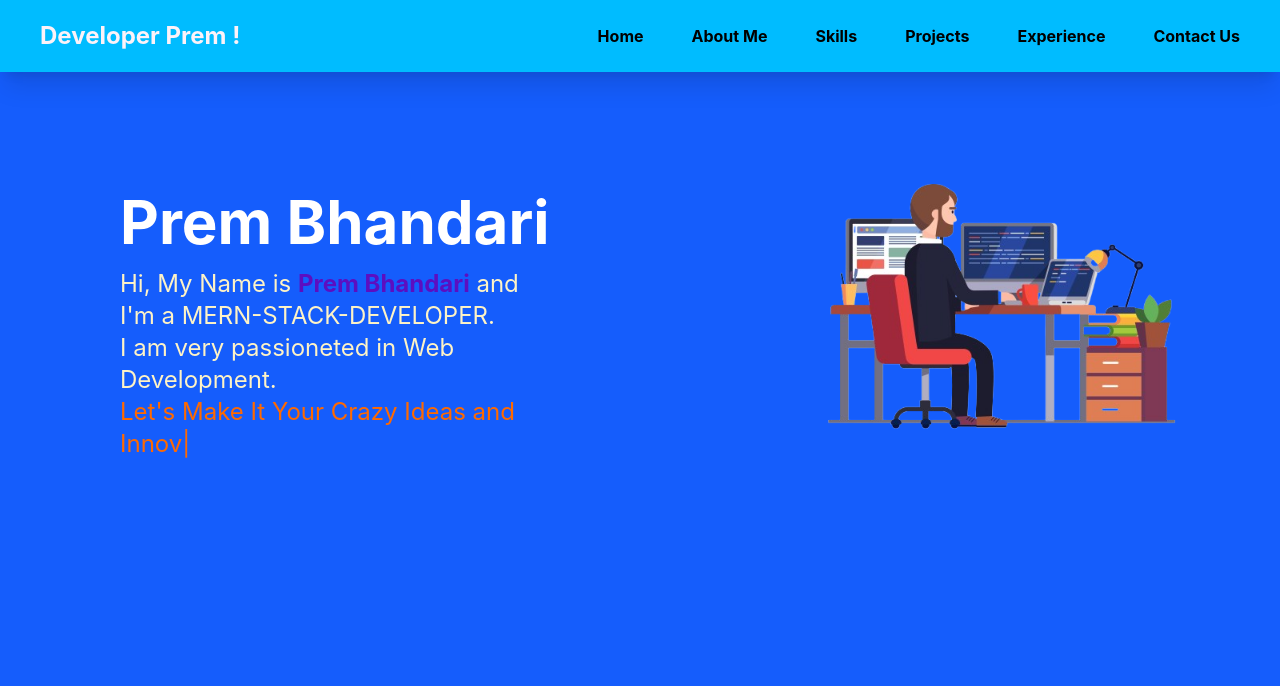
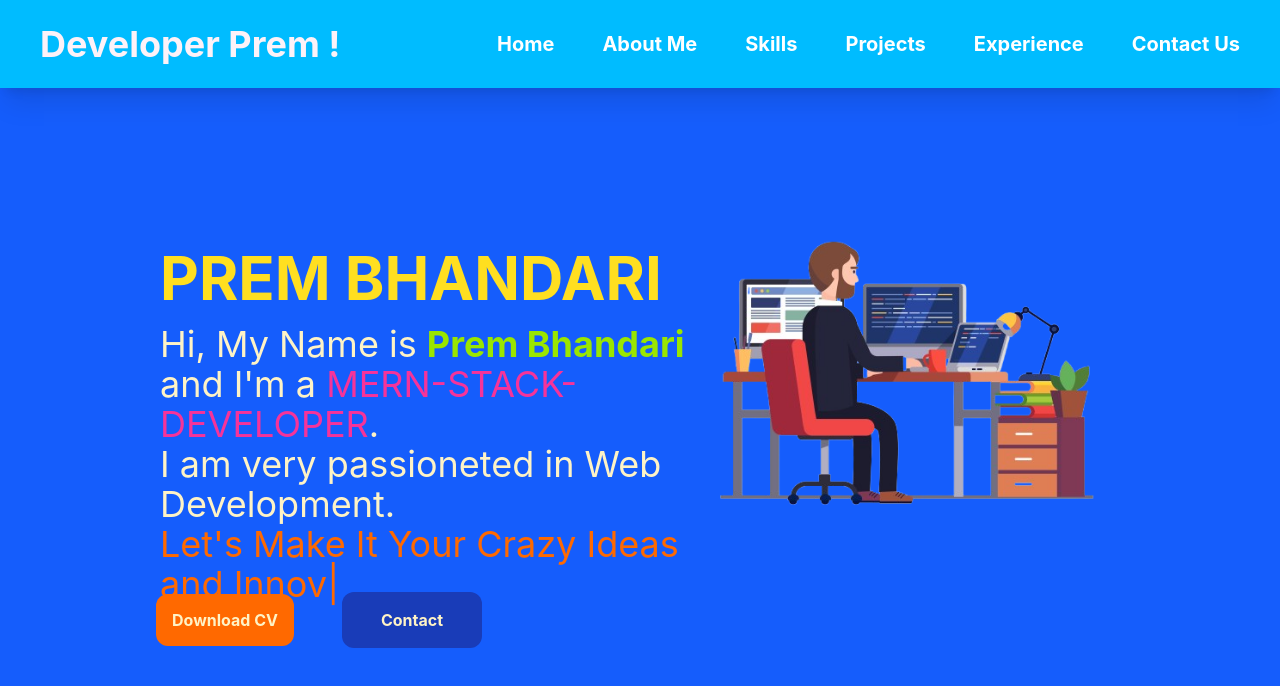
Before and after one commit to bhandariprem3636-lang/My-Portfolio-WebApp, a React (Vite) app: page / in a window 1280 px wide. Shown: the top 686 px of the page. Built offline with nearby package versions, Linux system fonts and the light colour scheme.

Commit message:
add download cv and contact button

```diff
--- a/src/Hero.jsx
+++ b/src/Hero.jsx
@@ -1,15 +1,17 @@
 import { Link } from "react-router-dom";
-import { ReactTyped } from 'react-typed';
-import developerPic from './assets/bg.png.png';
+import { ReactTyped } from "react-typed";
+import developerPic from "./assets/bg.png.png";
 
 const Hero = () => {
   return (
     <div>
       {/* Header Section */}
-      <div className="bg-sky-400 h-18 shadow-xl flex justify-between p-4 items-center">
-        <h1 className="font-bold text-2xl ml-6 text-pink-50">Developer Prem !</h1>
-        <nav>
-          <ul className="flex cursor-pointer font-bold">
+      <div className="bg-sky-400 h-22 shadow-xl flex justify-between p-4 items-center">
+        <h1 className="font-bold font-sans text-4xl ml-6 text-pink-50">
+          Developer Prem !
+        </h1>
+        <nav className="text-white text-xl">
+          <ul className="flex cursor-pointer font-sarif font-bold">
             <li className="m-4 p-2 hover:bg-green-400 duration-300 ease-in rounded-xl">
               <Link to="/">Home</Link>
             </li>
@@ -34,16 +36,20 @@ const Hero = () => {
       {/* Landing Page */}
       {/* Main Div */}
       <div className="flex justify-between">
-       <div className=" m-30 text-2xl h-70 w-110">
-        <h1 className="text-6xl font-bold text-white mb-4">Prem Bhandari</h1>
+        <div className=" mt-40 ml-40 mb-0 text-2xl h-80 text-4xl w-160">
+          <h1 className="text-6xl font-bold text-yellow-300 mb-4">
+            PREM BHANDARI
+          </h1>
           <p className="text-amber-100">
-          Hi, My Name is <span className="text-violet-800 font-bold">Prem Bhandari</span> and I'm a
-          <span className=""> MERN-STACK-DEVELOPER</span>. <br />I am very passioneted in Web
-          Development.
+            Hi, My Name is{" "}
+            <span className="text-lime-400 font-bold">Prem Bhandari</span> and
+            I'm a<span className="text-pink-500"> MERN-STACK-DEVELOPER</span>.{" "}
+            <br />I am very passioneted in Web Development.
           </p>
           <div>
             {/* Sirf ek line ka component */}
-          <ReactTyped className="text-orange-500"
+            <ReactTyped
+              className="text-orange-500"
               strings={[
                 "Build's Responsive Web Applications!",
                 "Let's Make It Your Crazy Ideas and Innovation.",
@@ -54,9 +60,18 @@ const Hero = () => {
           </div>
         </div>
         {/* Profile Picture */}
-      <div className="h-70 w-100 pt-9 mr-20">
+        <div className="h-90 w-130 pt-18 mr-40">
           <img src={developerPic} alt="Developer Png image" />
         </div>
+      </div>
+      {/* buttons */}
+      <div className="ml-33 mt-0">
+        <a href="/public/Prem_Bhandari_Resume.pdf" download="Prem_Bhandari_Resume" className="p-4 w-35 m-6 font-bold bg-orange-500 text-amber-100 rounded-xl cursor-pointer hover:bg-orange-600">
+          Download CV
+        </a>
+        <button className="p-4 w-35 m-6 font-bold bg-blue-800 text-amber-100 rounded-xl cursor-pointer hover:bg-blue-900">
+          Contact
+        </button>
       </div>
     </div>
   );
```
Also changed, not shown: 1 other file (tests, documents, lock files or other folders). Lines whose indentation alone changed are shown as unchanged.
